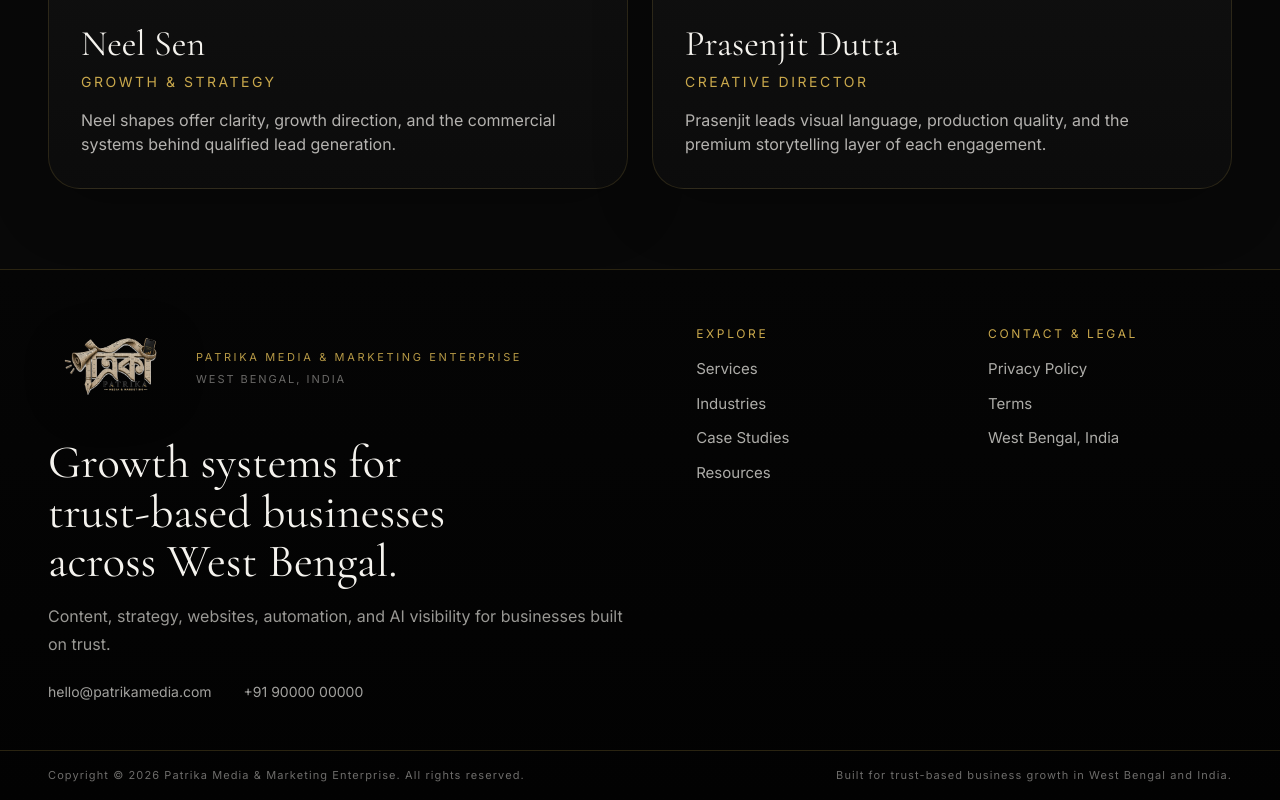
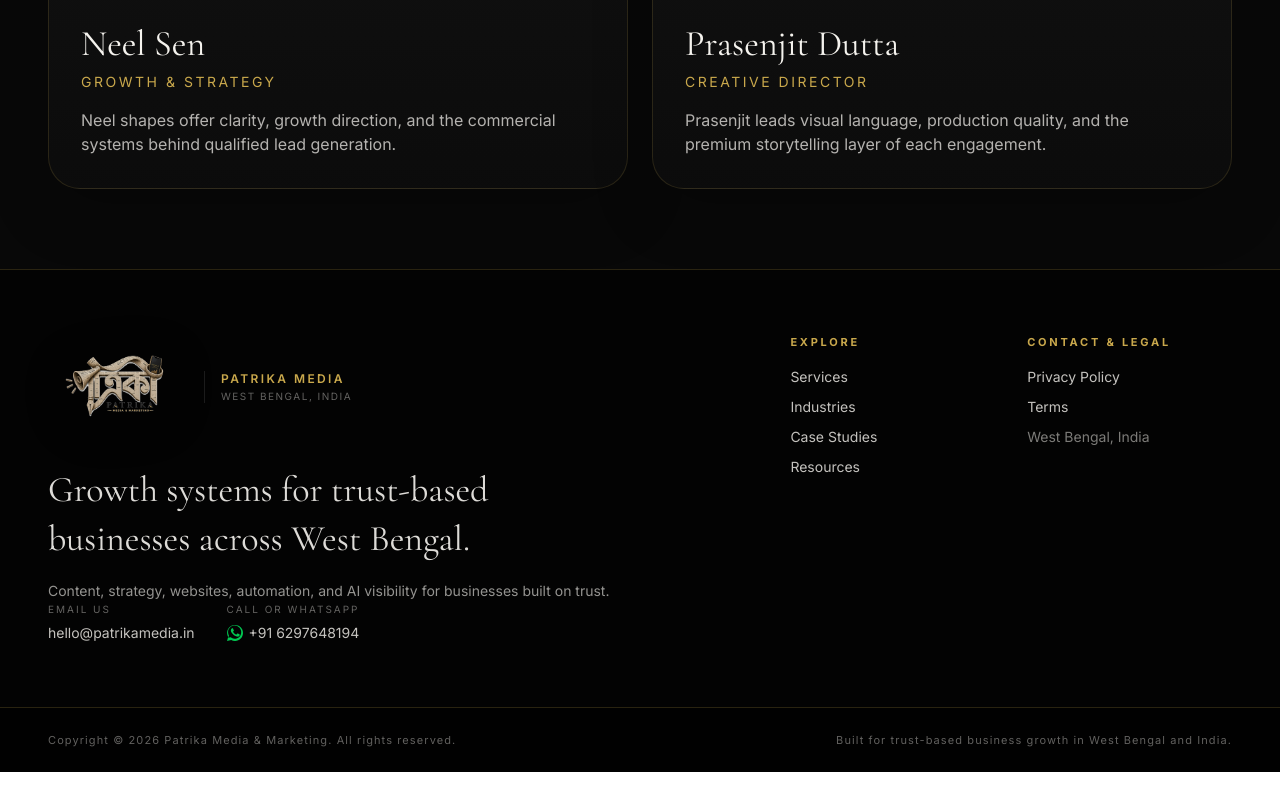
Before and after one commit to webgurdians/Patrika, a Next.js app: page /about in a window 1280 px wide. Shown: the part 842-1642 px from the top of the page. After the commit the page ends 1614 px from the top, so only its background shows below. Built offline with nearby package versions, Linux system fonts and the light colour scheme; no server answers.

Commit message:
Update team section title and modernize footer layout with correct company details and WhatsApp link

```diff
--- a/src/app/page.tsx
+++ b/src/app/page.tsx
@@ -159,7 +159,7 @@
       </section>
 
       <section className="section-shell py-18">
-        <SectionHeading eyebrow="Founders" title="Led by growth and creative operators." />
+        <SectionHeading eyebrow="Team" title="Led by growth and creative operators." />
         <div className="mt-10 grid gap-6 lg:grid-cols-2">
           {founders.map((founder) => (
             <div key={founder.name} className="card-border rounded-[2rem] p-8">
--- a/src/components/site/footer.tsx
+++ b/src/components/site/footer.tsx
@@ -6,58 +6,73 @@
   const year = new Date().getFullYear();
 
   return (
-    <footer className="border-t border-white/8 bg-[linear-gradient(180deg,#050505_0%,#020202_100%)]">
-      <div className="section-shell py-10 sm:py-12">
-        <div className="grid gap-10 lg:grid-cols-[1.05fr_0.95fr] lg:gap-14">
-          <div className="max-w-2xl">
-            <div className="mb-5 flex items-center gap-4">
-              <BrandMark glow={false} className="w-[110px] shrink-0 sm:w-[132px]" />
-              <div className="space-y-1.5">
-                <p className="gold-label text-[11px]">Patrika Media & Marketing Enterprise</p>
-                <p className="text-[11px] uppercase tracking-[0.18em] text-foreground/42">
+    <footer className="border-t border-white/10 bg-[#030303] text-foreground/80">
+      <div className="section-shell py-16">
+        <div className="grid gap-12 lg:grid-cols-[1.2fr_0.8fr] lg:gap-20">
+          <div className="flex flex-col justify-between space-y-8 lg:space-y-0">
+            <div>
+              <div className="mb-6 flex items-center gap-4">
+                <BrandMark glow={false} className="w-[120px] shrink-0 sm:w-[140px]" />
+                <div className="h-8 w-px bg-white/10" />
+                <div className="space-y-0.5">
+                  <p className="text-xs font-semibold uppercase tracking-[0.2em] text-gold">Patrika Media</p>
+                  <p className="text-[10px] uppercase tracking-[0.15em] text-foreground/40">
                     West Bengal, India
                   </p>
                 </div>
               </div>
-            <p className="max-w-[18ch] font-serif text-[2rem] leading-[1.06] sm:text-[2.9rem]">
+              <p className="max-w-xl font-serif text-3xl leading-snug text-foreground/90 sm:text-4xl">
                 Growth systems for trust-based businesses across West Bengal.
               </p>
-            <p className="mt-4 max-w-xl text-sm leading-7 text-foreground/62 sm:text-base">
+              <p className="mt-4 max-w-xl text-sm leading-relaxed text-foreground/60">
                 Content, strategy, websites, automation, and AI visibility for businesses built on trust.
               </p>
-            <div className="mt-6 flex flex-wrap gap-x-8 gap-y-2 text-sm text-foreground/66">
-              <a href={`mailto:${siteConfig.email}`} className="hover:text-gold">
+            </div>
+
+            <div className="flex flex-wrap gap-8 text-sm">
+              <div>
+                <p className="text-[10px] uppercase tracking-[0.2em] text-foreground/40 mb-1.5">Email Us</p>
+                <a href={`mailto:${siteConfig.email}`} className="text-foreground/80 transition-colors duration-200 hover:text-gold">
                   {siteConfig.email}
                 </a>
-              <a href={`tel:${siteConfig.phone}`} className="hover:text-gold">
+              </div>
+              <div>
+                <p className="text-[10px] uppercase tracking-[0.2em] text-foreground/40 mb-1.5">Call or WhatsApp</p>
+                <a href="https://wa.me/916297648194" target="_blank" rel="noopener noreferrer" className="text-foreground/80 transition-colors duration-200 hover:text-gold flex items-center gap-1.5">
+                  <svg className="h-4 w-4 fill-current text-green-500" viewBox="0 0 24 24">
+                    <path d="M.057 24l1.687-6.163c-1.041-1.804-1.588-3.849-1.587-5.946C.06 5.348 5.397.01 12.008.01c3.202.001 6.212 1.246 8.477 3.514 2.266 2.268 3.507 5.28 3.505 8.484-.004 6.657-5.34 11.997-11.953 11.997-2.005-.001-3.973-.502-5.724-1.457L0 24zm6.59-4.846c1.6.95 3.188 1.449 4.825 1.451 5.436 0 9.86-4.42 9.864-9.864.002-2.637-1.023-5.116-2.887-6.98a9.808 9.808 0 0 0-6.983-2.875c-5.433 0-9.859 4.42-9.863 9.863-.001 1.716.463 3.39 1.343 4.873l-.99 3.619 3.706-.972zm11.758-5.326c-.328-.164-1.944-.959-2.242-1.068-.298-.11-.515-.164-.73.164-.216.328-.836 1.068-1.025 1.286-.19.217-.378.246-.706.082-.328-.164-1.386-.51-2.64-1.627-.975-.87-1.633-1.946-1.824-2.274-.19-.328-.02-.505.143-.668.147-.146.328-.382.492-.574.164-.19.219-.328.328-.547.11-.219.055-.411-.027-.574-.082-.164-.73-1.752-1.002-2.408-.265-.636-.53-.55-.73-.56-.19-.01-.41-.01-.628-.01-.219 0-.574.082-.876.411-.301.328-1.15 1.123-1.15 2.739 0 1.616 1.177 3.177 1.341 3.397.164.22 2.316 3.537 5.611 4.961.783.339 1.396.541 1.873.692.787.25 1.503.215 2.069.13.63-.094 1.944-.795 2.217-1.56.273-.767.273-1.424.19-1.56-.082-.136-.298-.218-.626-.382z"/>
+                  </svg>
                   {siteConfig.phone}
                 </a>
               </div>
             </div>
-          <div className="grid gap-10 border-t border-white/8 pt-8 sm:grid-cols-2 sm:gap-12 lg:border-t-0 lg:pt-2">
-            <div>
-              <p className="mb-4 text-xs uppercase tracking-[0.22em] text-gold">Explore</p>
-              <div className="space-y-3 text-[15px] text-foreground/70">
-                <Link href="/services" className="block hover:text-gold">Services</Link>
-                <Link href="/industries" className="block hover:text-gold">Industries</Link>
-                <Link href="/case-studies" className="block hover:text-gold">Case Studies</Link>
-                <Link href="/resources" className="block hover:text-gold">Resources</Link>
           </div>
+
+          <div className="grid gap-8 sm:grid-cols-2 pt-8 border-t border-white/10 lg:border-t-0 lg:pt-0">
+            <div className="space-y-4">
+              <p className="text-[11px] font-bold uppercase tracking-[0.25em] text-gold">Explore</p>
+              <nav className="flex flex-col space-y-2.5 text-sm">
+                <Link href="/services" className="transition-colors duration-200 hover:text-gold w-fit">Services</Link>
+                <Link href="/industries" className="transition-colors duration-200 hover:text-gold w-fit">Industries</Link>
+                <Link href="/case-studies" className="transition-colors duration-200 hover:text-gold w-fit">Case Studies</Link>
+                <Link href="/resources" className="transition-colors duration-200 hover:text-gold w-fit">Resources</Link>
+              </nav>
             </div>
-            <div>
-              <p className="mb-4 text-xs uppercase tracking-[0.22em] text-gold">Contact & Legal</p>
-              <div className="space-y-3 text-[15px] text-foreground/70">
-                <Link href="/privacy-policy" className="block hover:text-gold">Privacy Policy</Link>
-                <Link href="/terms" className="block hover:text-gold">Terms</Link>
-                <p>{siteConfig.location}</p>
+            <div className="space-y-4">
+              <p className="text-[11px] font-bold uppercase tracking-[0.25em] text-gold">Contact & Legal</p>
+              <nav className="flex flex-col space-y-2.5 text-sm">
+                <Link href="/privacy-policy" className="transition-colors duration-200 hover:text-gold w-fit">Privacy Policy</Link>
+                <Link href="/terms" className="transition-colors duration-200 hover:text-gold w-fit">Terms</Link>
+                <span className="text-foreground/50">{siteConfig.location}</span>
+              </nav>
             </div>
           </div>
         </div>
       </div>
-      </div>
-      <div className="border-t border-white/8">
-        <div className="section-shell flex flex-col gap-2 py-4 text-[11px] tracking-[0.1em] text-foreground/44 lg:flex-row lg:items-center lg:justify-between">
-          <p>Copyright © {year} Patrika Media & Marketing Enterprise. All rights reserved.</p>
+
+      <div className="border-t border-white/10 bg-[#010101]">
+        <div className="section-shell py-6 flex flex-col gap-4 text-[11px] tracking-[0.1em] text-foreground/40 sm:flex-row sm:items-center sm:justify-between">
+          <p>Copyright © {year} Patrika Media & Marketing. All rights reserved.</p>
           <p>Built for trust-based business growth in West Bengal and India.</p>
         </div>
       </div>
--- a/src/lib/site-data.ts
+++ b/src/lib/site-data.ts
@@ -1,11 +1,11 @@
 export const siteConfig = {
-  name: "Patrika Media & Marketing Enterprise",
+  name: "Patrika Media & Marketing",
   shortName: "Patrika Media",
   description:
     "Patrika builds growth systems for trust-based businesses in healthcare, education, hospitality, and premium local services across West Bengal.",
   url: "https://patrikamedia.com",
-  email: "hello@patrikamedia.com",
-  phone: "+91 90000 00000",
+  email: "hello@patrikamedia.in",
+  phone: "+91 6297648194",
   location: "West Bengal, India",
 };
 
```
Lines whose indentation alone changed are shown as unchanged.
